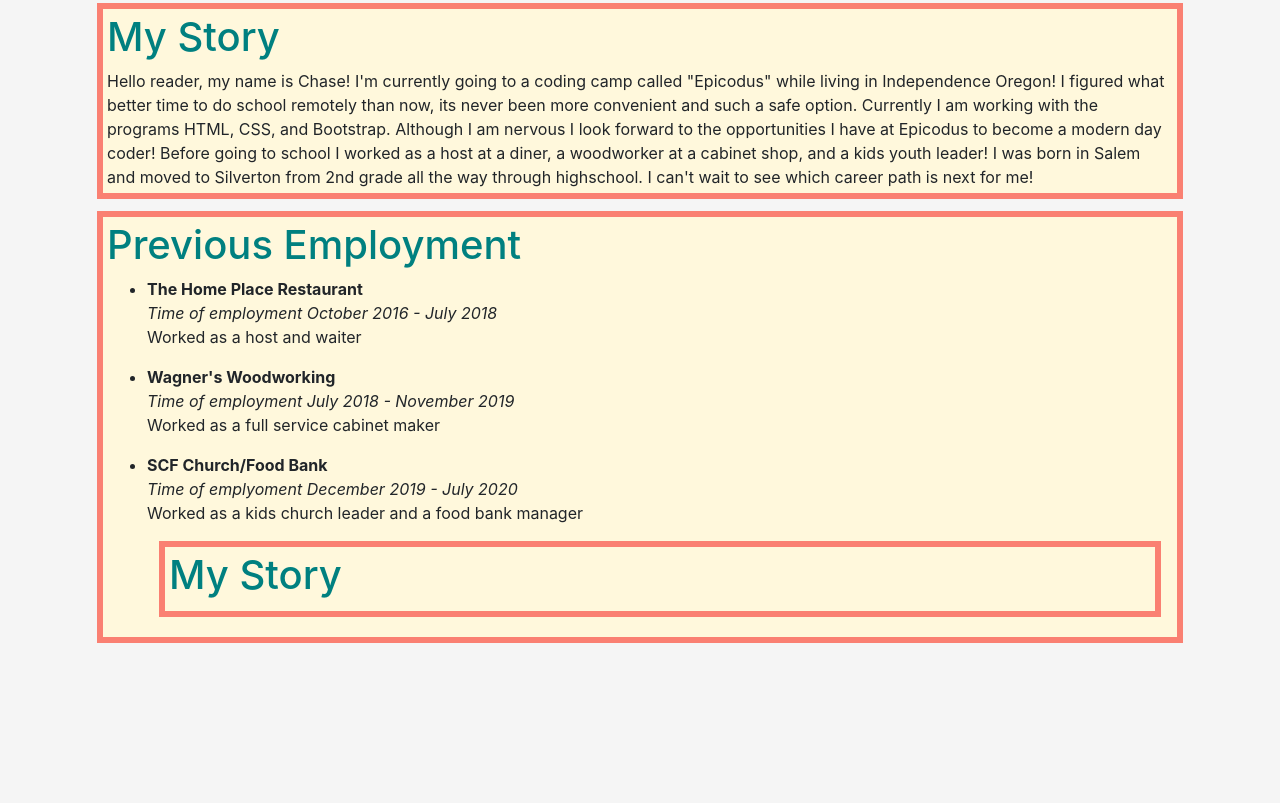
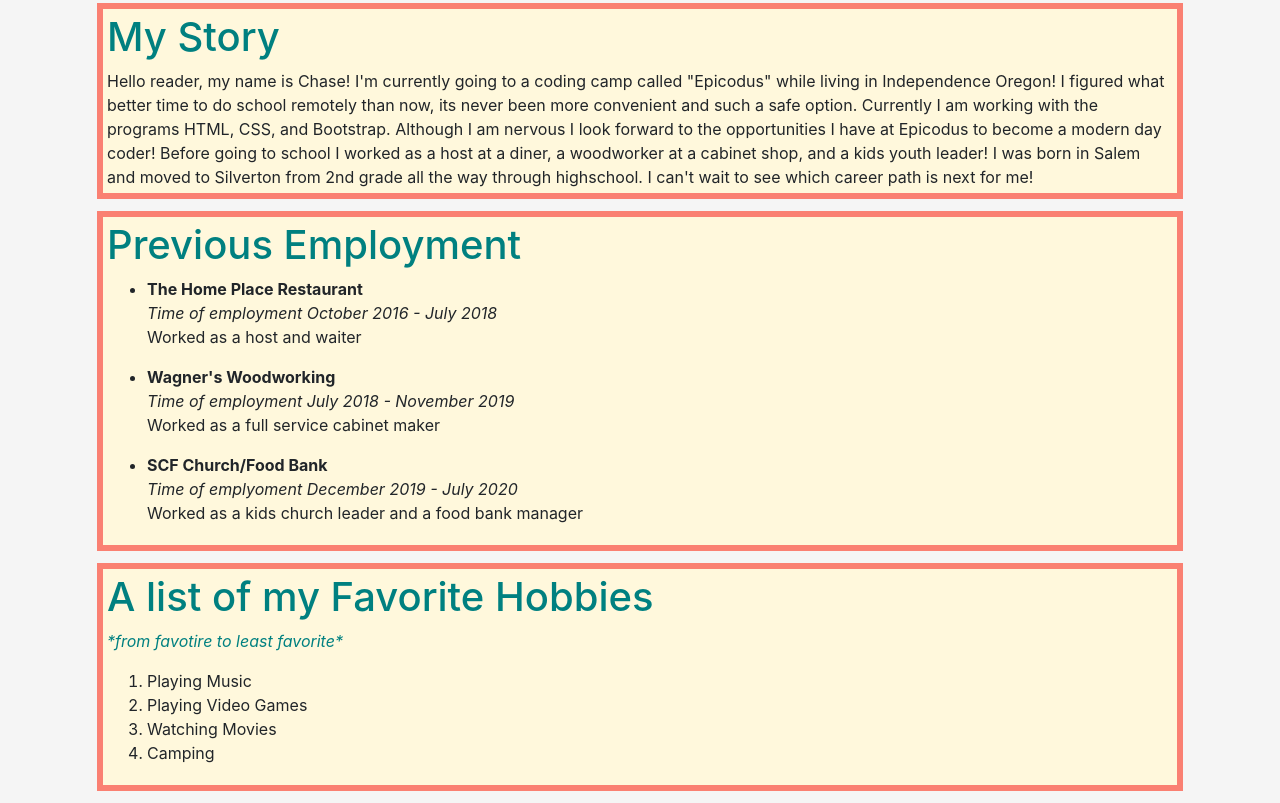
Before and after one commit to Chaseswendsen/portfolio, a plain HTML site: page index.html in a window 1280 px wide. Shown: the part 1354-2157 px from the top of the page. Before the commit the page ends 2009 px from the top, so only its background shows below. Drawn offline with Linux system fonts and the light colour scheme.

Commit message:
This will show a new list of my favorite hobbies

```diff
--- a/index.html
+++ b/index.html
@@ -58,11 +58,20 @@
           <li><strong>SCF Church/Food Bank</strong></li>
             <em>Time of emplyoment December 2019 - July 2020</em>
             <p>Worked as a kids church leader and a food bank manager</p>
+        </ul>
+    </div>
 
-     <div class="am">
-      <h1 class="story">My Story</h1>
+    <div class="am">
+      <h1 class="story">A list of my Favorite Hobbies</h1>
+       <p class="story"><em>*from favotire to least favorite*</em></p>
+        <ol>
+          <li>Playing Music</li>
+          <li>Playing Video Games</li>
+          <li>Watching Movies</li>
+          <li>Camping</li>
+        </ol>
 
-      </div>
+    </div>
 
 
 
```
